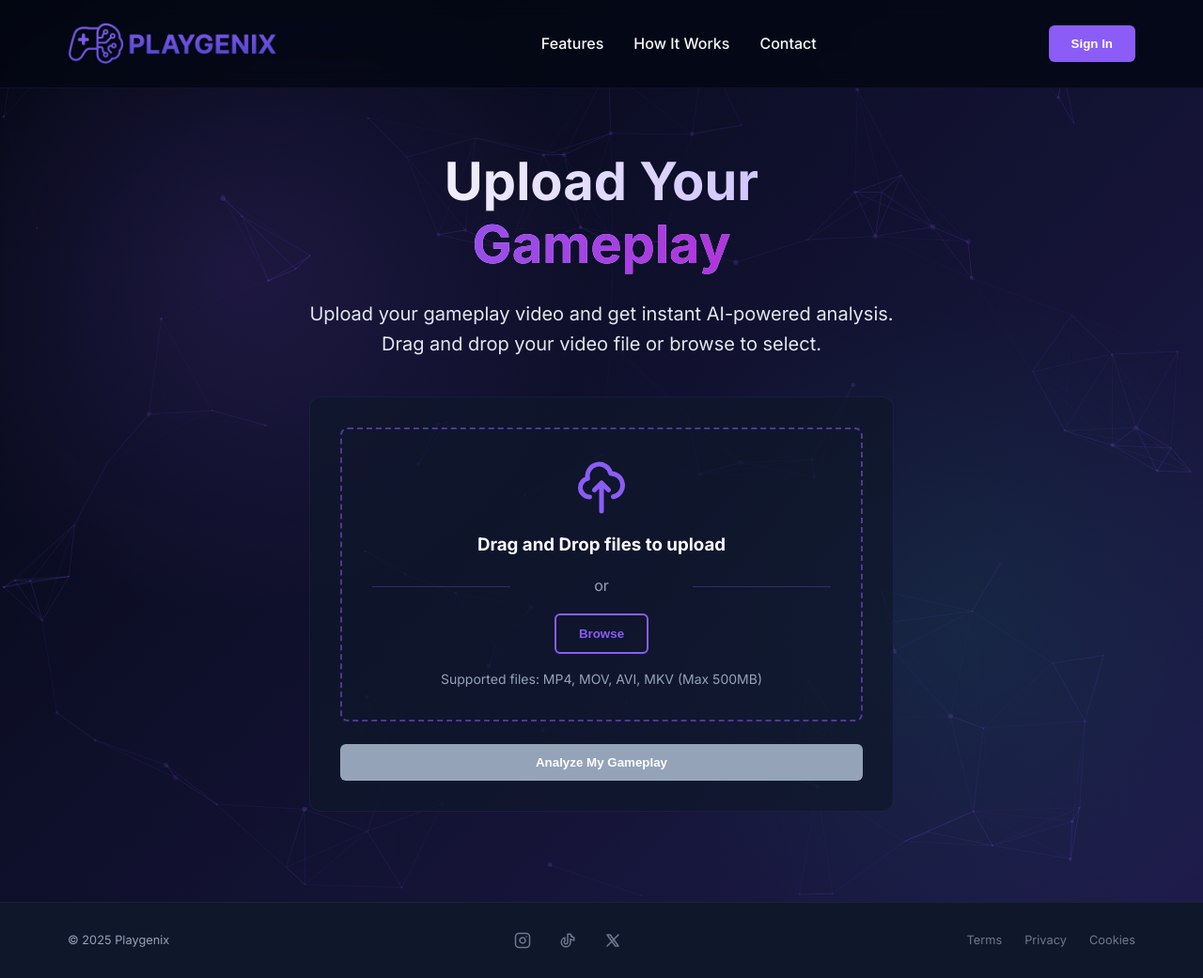
After one commit to Jaynik-S/Playgenix, a FastAPI app: page /upload in a window 1280 px wide. The commit adds this page. Shown: the whole page at 94% size. Run offline with FastAPI, Linux system fonts and the light colour scheme; parts of the project's set-up code (start-up, migrations or seed data) failed here and were passed over.

Commit message:
docs: upload page

```diff
--- a/app/templates/index.html
+++ b/app/templates/index.html
@@ -24,7 +24,7 @@
                         Upload your gameplay videos and get instant, AI-powered feedback with timestamped insights to improve your skills and dominate the competition.
                     </p>
                     <div class="hero-cta">
-                        <a href="/waitlist" class="btn btn-accent">Get Started</a>
+                        <a href="/upload" class="btn btn-accent">Get Started</a>
                         <a href="#how-it-works" class="btn btn-outline">How It Works</a>
                     </div>
                 </div>
--- /dev/null
+++ b/app/templates/upload.html
@@ -0,0 +1,221 @@
+<!DOCTYPE html>
+<html lang="en">
+<head>
+    <meta charset="UTF-8">
+    <meta name="viewport" content="width=device-width, initial-scale=1.0">
+    <title>Upload Gameplay - Playgenix</title>
+    <link rel="preconnect" href="https://fonts.googleapis.com">
+    <link rel="preconnect" href="https://fonts.gstatic.com" crossorigin>
+    <link href="https://fonts.googleapis.com/css2?family=Inter:wght@400;500;600;700&display=swap" rel="stylesheet">
+    <link rel="stylesheet" href="/static/css/styles.css">
+</head>
+
+<!-- Extend header.html -->
+{% include 'components/header.html' %}
+
+    <!-- Upload Section -->
+    <section class="hero">
+        <div id="particles-js"></div>
+        <div class="container">
+            <div class="hero-content centered">
+                <div class="hero-text centered">
+                    <h1>Upload Your <span>Gameplay</span></h1>
+                    <p>
+                        Upload your gameplay video and get instant AI-powered analysis.<br>Drag and drop your video file or browse to select.
+                    </p>
+
+                    <div class="upload-container">
+                        <!-- File Upload Dropzone -->
+                        <div class="upload-dropzone" id="upload-dropzone">
+                            <div class="upload-icon">
+                                <svg xmlns="http://www.w3.org/2000/svg" fill="none" viewBox="0 0 24 24" stroke="currentColor">
+                                    <path stroke-linecap="round" stroke-linejoin="round" stroke-width="2" d="M7 16a4 4 0 01-.88-7.903A5 5 0 1115.9 6L16 6a5 5 0 011 9.9M15 13l-3-3m0 0l-3 3m3-3v12" />
+                                </svg>
+                            </div>
+                            <h3>Drag and Drop files to upload</h3>
+                            <div class="upload-divider">or</div>
+                            <button type="button" class="btn btn-outline" id="browse-btn">Browse</button>
+                            <input type="file" id="file-input" accept="video/*" style="display: none;">
+                            <div class="upload-file-types">
+                                Supported files: MP4, MOV, AVI, MKV (Max 500MB)
+                            </div>
+                        </div>
+
+                        <!-- File Preview -->
+                        <div class="upload-preview" id="upload-preview">
+                            <div class="file-info">
+                                <div class="file-name" id="file-name"></div>
+                                <div class="file-size" id="file-size"></div>
+                            </div>
+                            <button type="button" class="btn-remove" id="remove-file">
+                                <svg xmlns="http://www.w3.org/2000/svg" fill="none" viewBox="0 0 24 24" stroke="currentColor">
+                                    <path stroke-linecap="round" stroke-linejoin="round" stroke-width="2" d="M6 18L18 6M6 6l12 12" />
+                                </svg>
+                            </button>
+                        </div>
+
+                        <!-- Progress Bar -->
+                        <div class="progress-bar" id="progress-bar" style="display: none;">
+                            <div class="progress-fill" id="progress-fill"></div>
+                        </div>
+
+                            <button type="submit" class="btn btn-accent" id="submit-upload" disabled>
+                                Analyze My Gameplay
+                            </button>
+                        </form>
+
+                        <!-- Upload Success -->
+                        <div class="upload-success" id="upload-success">
+                            <div class="upload-icon">
+                                <svg xmlns="http://www.w3.org/2000/svg" fill="none" viewBox="0 0 24 24" stroke="currentColor">
+                                    <path stroke-linecap="round" stroke-linejoin="round" stroke-width="2" d="M9 12l2 2 4-4m6 2a9 9 0 11-18 0 9 9 0 0118 0z" />
+                                </svg>
+                            </div>
+                            <h3>Upload Successful!</h3>
+                            <p>Your gameplay video is being analyzed. You'll receive your results shortly.</p>
+                            <a href="/dashboard" class="btn">View Dashboard</a>
+                        </div>
+                    </div>
+                </div>
+            </div>
+        </div>
+    </section>
+
+<!-- Extend footer.html -->
+{% include 'components/footer.html' %}
+
+<script src="https://cdn.jsdelivr.net/particles.js/2.0.0/particles.min.js"></script>
+<script src="/static/js/main.js"></script>
+<script>
+    // Upload functionality
+    const dropzone = document.getElementById('upload-dropzone');
+    const fileInput = document.getElementById('file-input');
+    const browseBtn = document.getElementById('browse-btn');
+    const uploadPreview = document.getElementById('upload-preview');
+    const fileName = document.getElementById('file-name');
+    const fileSize = document.getElementById('file-size');
+    const removeFileBtn = document.getElementById('remove-file');
+    const uploadForm = document.getElementById('upload-form');
+    const submitBtn = document.getElementById('submit-upload');
+    const progressBar = document.getElementById('progress-bar');
+    const progressFill = document.getElementById('progress-fill');
+    const uploadSuccess = document.getElementById('upload-success');
+
+    let selectedFile = null;
+
+    // Browse button click
+    browseBtn.addEventListener('click', () => {
+        fileInput.click();
+    });
+
+    // File input change
+    fileInput.addEventListener('change', (e) => {
+        handleFileSelect(e.target.files[0]);
+    });
+
+    // Drag and drop events
+    dropzone.addEventListener('dragover', (e) => {
+        e.preventDefault();
+        dropzone.classList.add('highlight');
+    });
+
+    dropzone.addEventListener('dragleave', (e) => {
+        e.preventDefault();
+        dropzone.classList.remove('highlight');
+    });
+
+    dropzone.addEventListener('drop', (e) => {
+        e.preventDefault();
+        dropzone.classList.remove('highlight');
+        const file = e.dataTransfer.files[0];
+        handleFileSelect(file);
+    });
+
+    // Handle file selection
+    function handleFileSelect(file) {
+        if (!file) return;
+
+        // Validate file type
+        const validTypes = ['video/mp4', 'video/mov', 'video/avi', 'video/x-msvideo', 'video/quicktime', 'video/x-matroska'];
+        if (!validTypes.includes(file.type)) {
+            alert('Please select a valid video file (MP4, MOV, AVI, MKV)');
+            return;
+        }
+
+        // Validate file size (500MB max)
+        const maxSize = 500 * 1024 * 1024; // 500MB in bytes
+        if (file.size > maxSize) {
+            alert('File size must be less than 500MB');
+            return;
+        }
+
+        selectedFile = file;
+
+        // Show file preview
+        fileName.textContent = file.name;
+        fileSize.textContent = formatFileSize(file.size);
+        uploadPreview.style.display = 'flex';
+        dropzone.style.display = 'none';
+        submitBtn.disabled = false;
+    }
+
+    // Remove file
+    removeFileBtn.addEventListener('click', () => {
+        selectedFile = null;
+        fileInput.value = '';
+        uploadPreview.style.display = 'none';
+        dropzone.style.display = 'block';
+        submitBtn.disabled = true;
+        progressBar.style.display = 'none';
+        progressFill.style.width = '0%';
+    });
+
+    // Format file size
+    function formatFileSize(bytes) {
+        if (bytes === 0) return '0 Bytes';
+        const k = 1024;
+        const sizes = ['Bytes', 'KB', 'MB', 'GB'];
+        const i = Math.floor(Math.log(bytes) / Math.log(k));
+        return parseFloat((bytes / Math.pow(k, i)).toFixed(2)) + ' ' + sizes[i];
+    }
+
+    // Form submission
+    uploadForm.addEventListener('submit', (e) => {
+        e.preventDefault();
+
+        if (!selectedFile) {
+            alert('Please select a file to upload');
+            return;
+        }
+
+        // Show progress bar
+        progressBar.style.display = 'block';
+        submitBtn.disabled = true;
+        submitBtn.textContent = 'Uploading...';
+
+        // Simulate upload progress
+        let progress = 0;
+        const interval = setInterval(() => {
+            progress += Math.random() * 15;
+            if (progress >= 100) {
+                progress = 100;
+                clearInterval(interval);
+
+                // Show success message
+                setTimeout(() => {
+                    uploadForm.style.display = 'none';
+                    uploadPreview.style.display = 'none';
+                    progressBar.style.display = 'none';
+                    uploadSuccess.style.display = 'block';
+                }, 500);
+            }
+            progressFill.style.width = progress + '%';
+        }, 200);
+
+        // Here you would normally submit the form data to your server
+        // const formData = new FormData(uploadForm);
+        // formData.append('video_file', selectedFile);
+        // fetch('/upload', { method: 'POST', body: formData });
+    });
+</script>
+</html>
--- a/requirements.txt
+++ b/requirements.txt
@@ -19,6 +19,7 @@ httpx==0.28.1
 hyperframe==6.1.0
 idna==3.10
 iniconfig==2.1.0
+itsdangerous==2.2.0
 Jinja2==3.1.6
 MarkupSafe==3.0.2
 multidict==6.4.3
```
